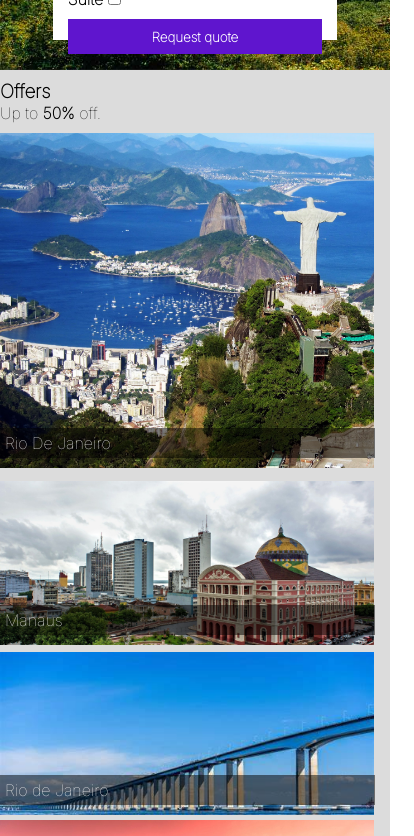
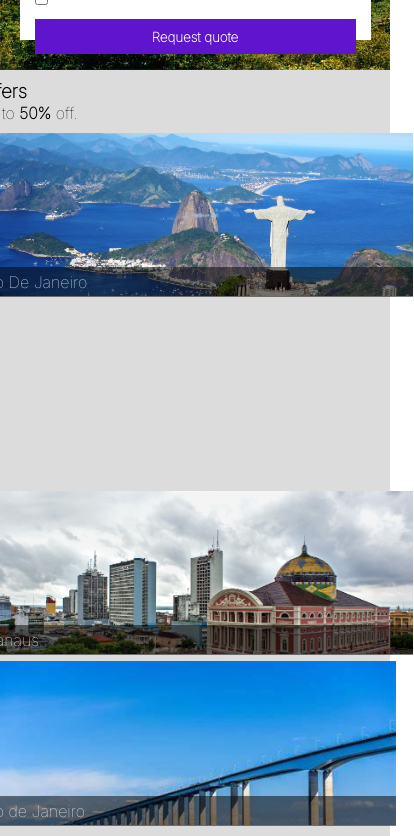
Before and after one commit to alexsandersautier/travel-agency, a plain HTML site: page index.html in a window 390 px wide. Shown: the part 580-1416 px from the top of the page, 414 px wide, since content can reach past the window. Drawn offline with Linux system fonts and the light colour scheme.

Commit message:
responsive max 768px

```diff
--- a/style.css
+++ b/style.css
@@ -269,3 +269,51 @@ footer div div p{
     }
 
 }
+@media (max-width:768px){
+    .form-into{
+        width: 90%;
+    }
+    .btn{
+        width: 100%;
+    }
+    .container{
+        width: 100%;
+    }
+    .columns{
+        display: grid;
+        grid-template-columns: auto;
+        width: 100%;
+        gap: 10px;
+    }
+    div > h3{
+        margin-top: 10px;
+    }
+    div > p{
+        margin-bottom: 10px;
+
+    }
+    .columns div:first-child{
+        height: 163px;
+        width: 436px;
+    }
+    .columns div > p{
+        margin-bottom: -1px;
+    }
+    .col2{
+        display: grid;
+        grid-template-columns: 1fr;
+    }
+    .card-p{
+        width: 96%;
+        height: 163.5px;
+    }
+    .col2 div{
+        width: 400px;
+    }
+    footer{
+        display: grid;
+        grid-template-columns: 1fr; /* Define uma única coluna */
+        width: 100%;
+    }
+
+}
```
